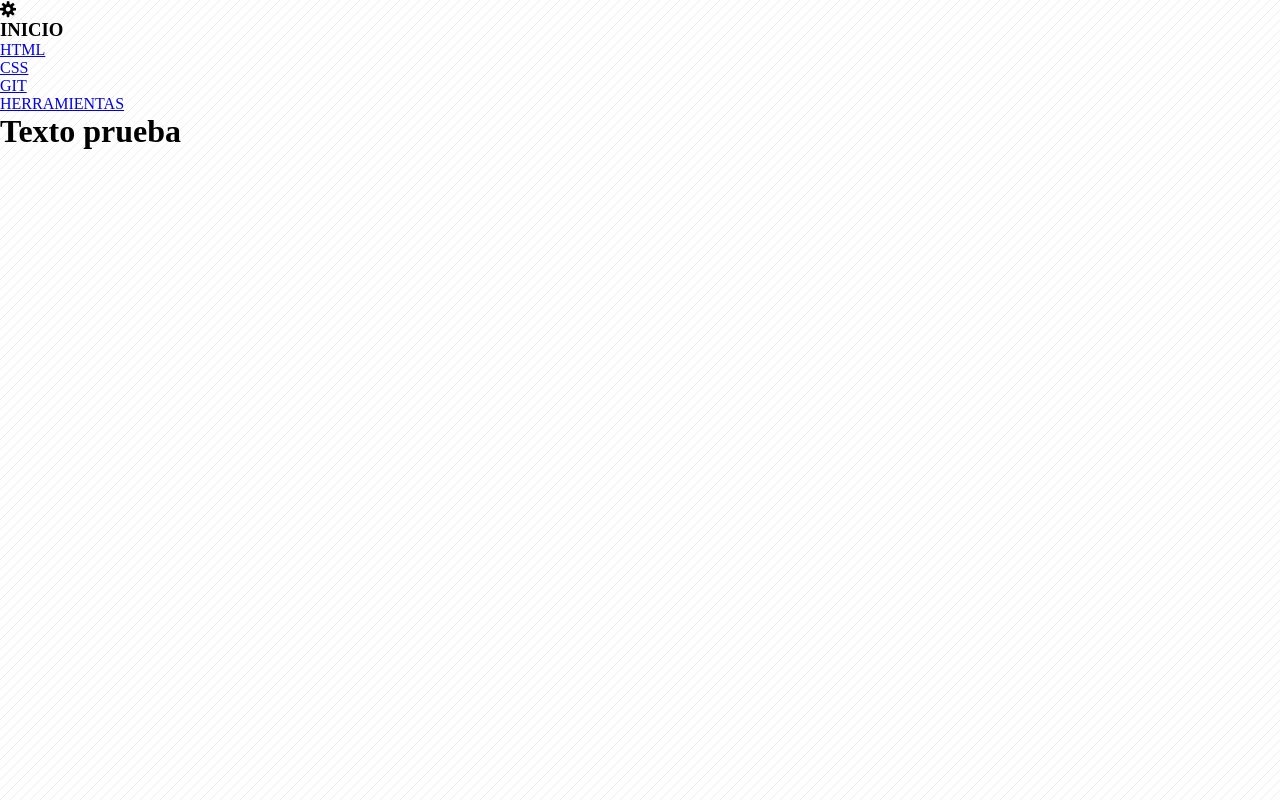
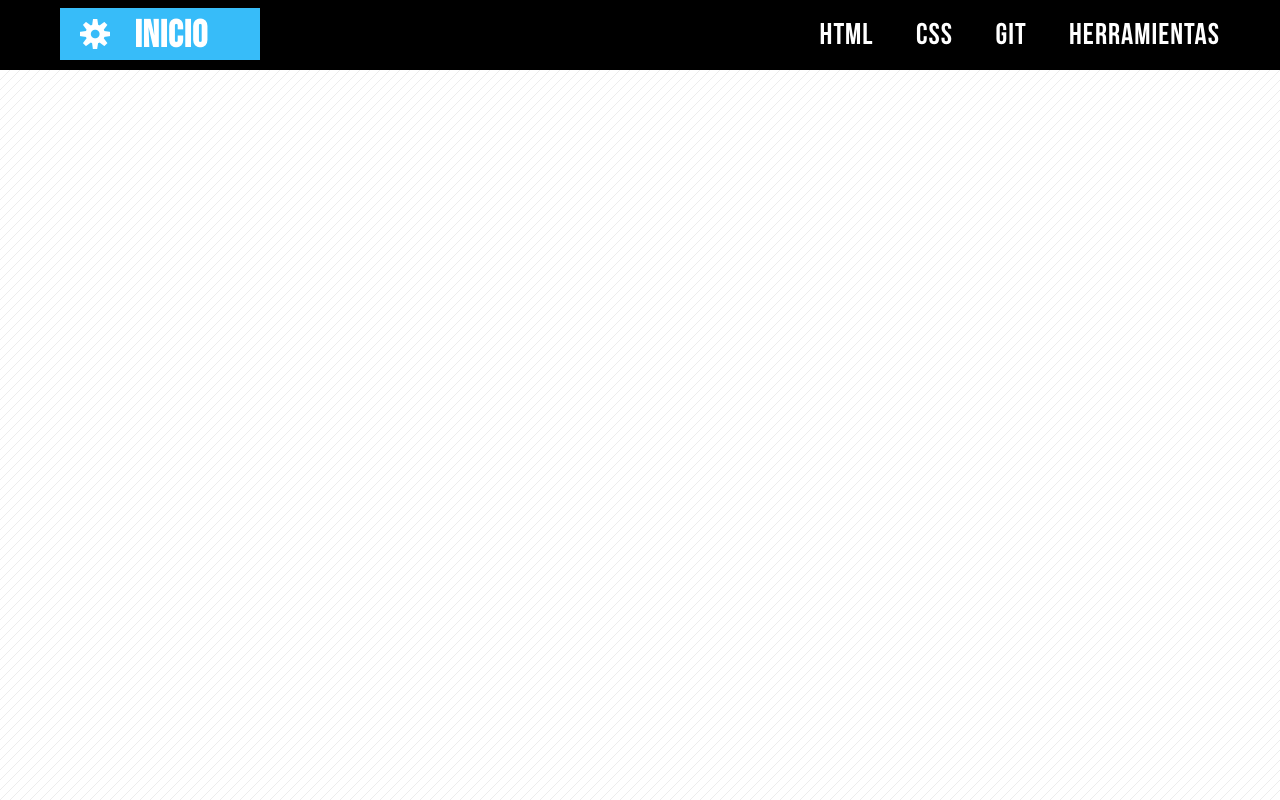
Before and after one commit to JuanHefesto/juanhefesto.github.io, a plain HTML site: page index.html in a window 1280 px wide. Drawn offline with Linux system fonts and the light colour scheme.

Commit message:
cambios en menu

```diff
--- a/css/style.css
+++ b/css/style.css
@@ -29,6 +29,72 @@
 body{
     background: url("../img/pattern.png");
 }
+.wrap{
+    width: 1200px;
+    margin: 0px auto;
+}
+/* cabesera */
+#header{
+ width: 100%;
+ height: 70px;
+ background-color: black;
+ font-family: "BebasNeue";
+ color: white;
+}
+
+/* Logo */
+#logo{
+  float: left;
+  width: 200px;
+  background-color: #37bcf9;
+  text-align: center;
+  margin-top: 8px;
+  margin-left: 20px;
+  letter-spacing: 1px;
+  cursor: pointer;
+  overflow: hidden;
+  transition: all 300ms;
+
+}
+#logo .gear{
+ display: block;
+ float: left;
+ font-size: 30px;
+ margin: 8px;
+ margin-left: 20px;
+}
+#logo h3{
+    display: block;
+    float: right;
+    font-size: 38px;
+    margin-top: 5px;
+    margin-right: 52px;
+    transition: all 300ms;
+}
 .gear{
     font-family: "WebSymbolsRegular"
 }
+/* menu */
+#menu{
+    float: right;
+    height: 0px;
+    background: black;
+}
+#menu ul li{
+    font-size: 30px;
+    display: inline-block;
+    margin: 0px 20px 0px 20px ;
+    letter-spacing: 1px;
+    line-height: 70px;
+}
+#menu ul li a{
+    display: block;
+    color: white;
+    text-decoration: none;
+    transition: all 200ms;
+}
+
+#menu ul li a:hover{
+    color: #37bcf9;
+    transform: scale(1.2,1.2);
+}
--- a/index.html
+++ b/index.html
@@ -13,6 +13,7 @@
    <div id="logo">
     <span class="gear">S</span>
     <h3>INICIO</h3>
+   </div>
    <Nav id="menu">
     <ul>
      <li><a href="Manualcss.html">HTML</a></li>
@@ -22,10 +23,6 @@
     </ul>
    </Nav>
   </div>
-  </div>
-  <div>
-    <h1> Texto prueba </h1>
-  </div>
  </header>
  <!-- Fin de Cabecera -->
 </body>
```
Lines whose indentation alone changed are shown as unchanged.
